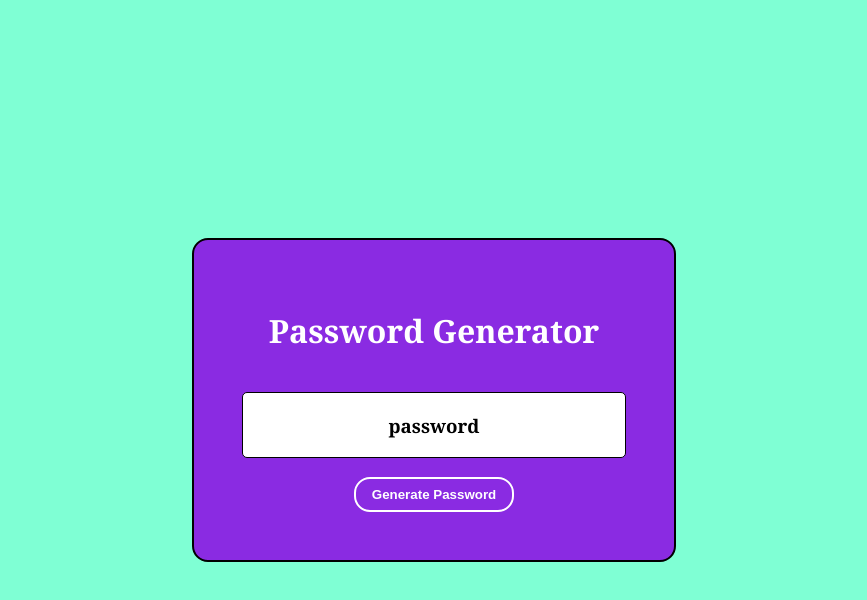
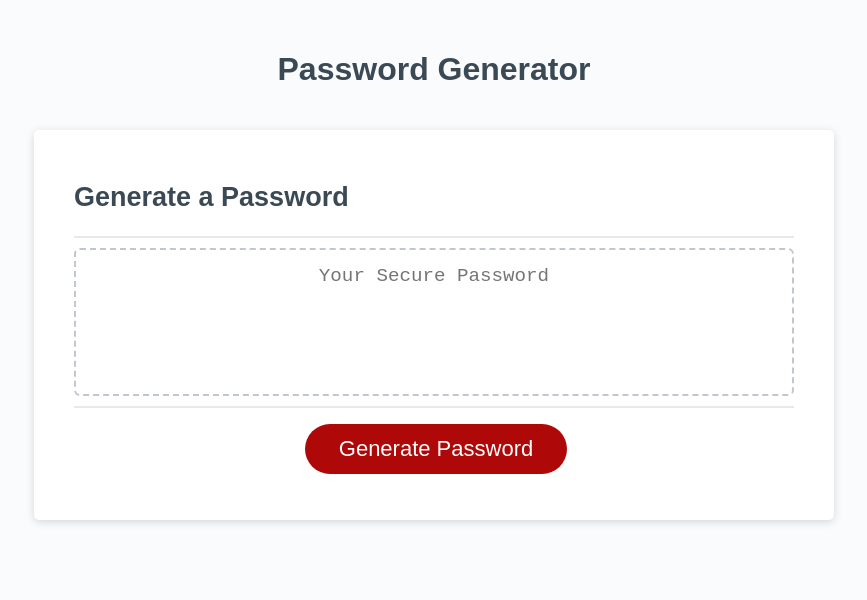
Before and after one commit to cbeatty94/PasswordGenerator, a plain HTML site: page index.html in a window 1280 px wide. Shown: the whole page, without its empty margins (206-1073 px from the left). Drawn offline with Linux system fonts and the light colour scheme; files that its build step writes are made by us from their sources.

```diff
--- a/assets/script.js
+++ b/assets/script.js
@@ -0,0 +1,42 @@
+var student = document.getElementById("student-names");
+var grade = document.getElementById("grades");
+var comment = document.getElementById("msg");
+var saveButton = document.getElementById("save");
+var savedName = document.getElementById("saved-name");
+
+function saveLastGrade() {
+  // Save related form data as an object
+  var studentGrade = {
+    student: student.value,
+    grade: grade.value,
+    comment: comment.value.trim()
+  };
+  // Use .setItem() to store object in storage and JSON.stringify to convert it as a string
+  localStorage.setItem("studentGrade", JSON.stringify(studentGrade));
+}
+
+function renderLastGrade() {
+  // Use JSON.parse() to convert text to JavaScript object
+  var lastGrade = JSON.parse(localStorage.getItem("studentGrade"));
+  // Check if data is returned, if not exit out of the function
+  if (lastGrade !== null) {
+  document.getElementById("saved-name").innerHTML = lastGrade.student;
+  document.getElementById("saved-grade").innerHTML = lastGrade.grade;
+  document.getElementById("saved-comment").innerHTML = lastGrade.comment;
+  } else {
+    return;
+  }
+}
+
+saveButton.addEventListener("click", function(event) {
+event.preventDefault();
+saveLastGrade();
+renderLastGrade();
+});
+
+// The init() function fires when the page is loaded
+function init() {
+  // When the init function is executed, the code inside renderLastGrade function will also execute
+  renderLastGrade();
+}
+init();
--- a/assets/style.css
+++ b/assets/style.css
@@ -1,57 +1,137 @@
-body {
-    background-color: aquamarine;
-    margin: 0;
-    color: white;
-    min-height: 100vh;
-    display: flex;
-    justify-content: center;
-    align-items: center;
-    font-family: Georgia, 'Times New Roman', Times, serif;
+*,
+*::before,
+*::after {
+  box-sizing: border-box;
 }
 
-.container {
-    background-color: blueviolet;
-    padding: 3rem;
-    border-radius: 1rem;
-    border: 2px solid black;
-    display: flex;
-    justify-content: center;
-    align-items: center;
-    flex-direction: column;
+html,
+body,
+.wrapper {
+  height: 100%;
+  margin: 0;
+  padding: 0;
 }
 
-.password-display {
-    background-color: white;
-    color: black;
-    padding: 1rem;
-    border: 1px solid black;
-    height: 2rem;
-    width: 350px;
-    display: flex;
-    justify-content: center;
-    align-items: center;
-    word-break: break-all;
-    border-radius: 5px;
+body {
+  font-family: sans-serif;
+  background-color: #f9fbfd;
+}
+
+.wrapper {
+  padding-top: 30px;
+  padding-left: 20px;
+  padding-right: 20px;
+}
+
+header {
+  text-align: center;
+  padding: 20px;
+  padding-top: 0px;
+  color: hsl(206, 17%, 28%);
+}
+
+.card {
+  background-color: hsl(0, 0%, 100%);
+  border-radius: 5px;
+  border-width: 1px;
+  box-shadow: rgba(0, 0, 0, 0.15) 0px 2px 8px 0px;
+  color: hsl(206, 17%, 28%);
+  font-size: 18px;
+  margin: 0 auto;
+  max-width: 800px;
+  padding: 30px 40px;
+}
+
+.card-header::after {
+  content: " ";
+  display: block;
+  width: 100%;
+  background: #e7e9eb;
+  height: 2px;
+}
+
+.card-body {
+  min-height: 100px;
+}
+
+.card-footer {
+  text-align: center;
+}
+
+.card-footer::before {
+  content: " ";
+  display: block;
+  width: 100%;
+  background: #e7e9eb;
+  height: 2px;
+}
+
+.card-footer::after {
+  content: " ";
+  display: block;
+  clear: both;
 }
 
 .btn {
-    background-color: transparent;
-    border: 2px solid white;
-    color: white;
-    padding: .5rem 1rem;
-    font-weight: bold;
-    cursor: pointer;
-    border-radius: 1rem;
+  border: none;
+  background-color: hsl(360, 91%, 36%);
+  border-radius: 25px;
+  box-shadow: rgba(0, 0, 0, 0.1) 0px 1px 6px 0px rgba(0, 0, 0, 0.2) 0px 1px 1px
+    0px;
+  color: hsl(0, 0%, 100%);
+  display: inline-block;
+  font-size: 22px;
+  line-height: 22px;
+  margin: 16px 16px 16px 20px;
+  padding: 14px 34px;
+  text-align: center;
+  cursor: pointer;
 }
 
-.btn:hover {
-    background-color: black;
+button[disabled] {
+  cursor: default;
+  background: #c0c7cf;
 }
-/* .form {
-    display: grid;
-    grid-template-columns: auto auto;
-    row-gap: 1rem;
-    column-gap: 3rem;
-    justify-content: center;
-    align-items: center;
-} */
+
+.float-right {
+  float: right;
+}
+
+#password {
+  -webkit-appearance: none;
+  -moz-appearance: none;
+  appearance: none;
+  border: none;
+  display: block;
+  width: 100%;
+  padding-top: 15px;
+  padding-left: 15px;
+  padding-right: 15px;
+  padding-bottom: 85px;
+  font-size: 1.2rem;
+  text-align: center;
+  margin-top: 10px;
+  margin-bottom: 10px;
+  border: 2px dashed #c0c7cf;
+  border-radius: 6px;
+  resize: none;
+  overflow: hidden;
+}
+
+@media (max-width: 690px) {
+  .btn {
+    font-size: 1rem;
+    margin: 16px 0px 0px 0px;
+    padding: 10px 15px;
+  }
+
+  #password {
+    font-size: 1rem;
+  }
+}
+
+@media (max-width: 500px) {
+  .btn {
+    font-size: 0.8rem;
+  }
+}
--- a/index.html
+++ b/index.html
@@ -1,37 +1,34 @@
 <!DOCTYPE html>
 <html lang="en">
-<head>
-    <meta charset="UTF-8">
-    <meta http-equiv="X-UA-Compatible" content="IE=edge">
-    <meta name="viewport" content="width=device-width, initial-scale=1.0">
+  <head>
+    <meta charset="UTF-8" />
+    <meta name="viewport" content="width=device-width, initial-scale=1.0" />
+    <meta http-equiv="X-UA-Compatible" content="ie=edge" />
     <title>Password Generator</title>
-    <link rel="stylesheet" href="./assets/style.css" />
-
-</head>
-<body>
-    <div class='container'>
+    <link rel="stylesheet" href="style.css" />
+  </head>
+  <body>
+    <div class="wrapper">
+      <header>
         <h1>Password Generator</h1>
-        <h3 class='password-display'>password</h3>
-        <!-- <form class=form>
-            <label for=''>Number of Characters</label>
-            <div>
-              <input type='range' min='1' max='50' id='characterAmountRange'>
-              <input type='number' min='1' max='50' id='characterAmountNumber'>
-            </div>
-
-            <label for='includeUppercase'>Include Uppercase</label>
-            <input type="checkbox" id='includeUppercase'>
-
-            <label for='includeNumbers'>Include Numbers</label>
-            <input type="checkbox" id='includeNumbers'>
-
-            <label for='includeSymbols'>Include Symbols</label>
-            <input type="checkbox" id='includeSymbols'> -->
-
-            <button type="submit" class='btn'>Generate Password</button>
-
-        </form>
+      </header>
+      <div class="card">
+        <div class="card-header">
+          <h2>Generate a Password</h2>
+        </div>
+        <div class="card-body">
+          <textarea
+            readonly
+            id="password"
+            placeholder="Your Secure Password"
+            aria-label="Generated Password"
+          ></textarea>
+        </div>
+        <div class="card-footer">
+          <button id="generate" class="btn">Generate Password</button>
+        </div>
+      </div>
     </div>
-  <script src="./assets/script.js"></script>
-</body>
+    <script src="script.js"></script>
+  </body>
 </html>
```
